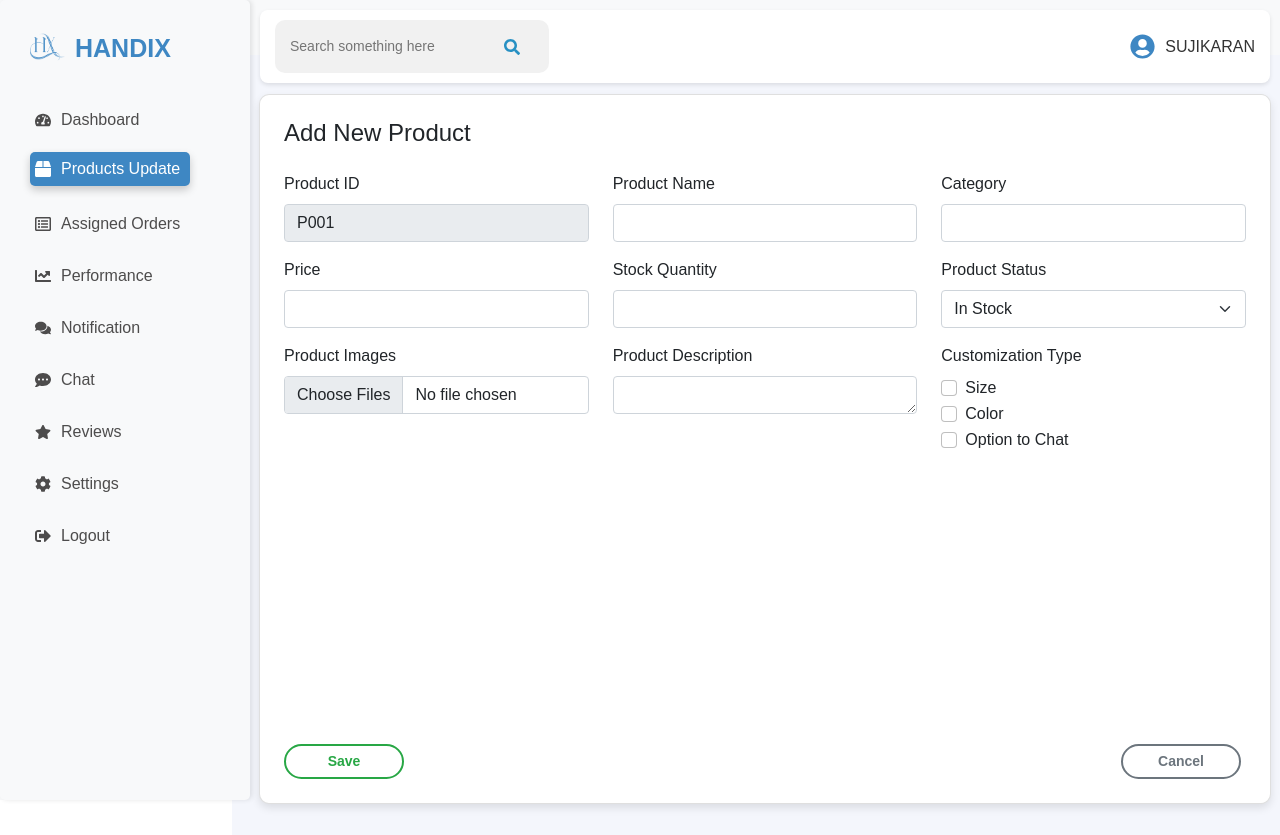
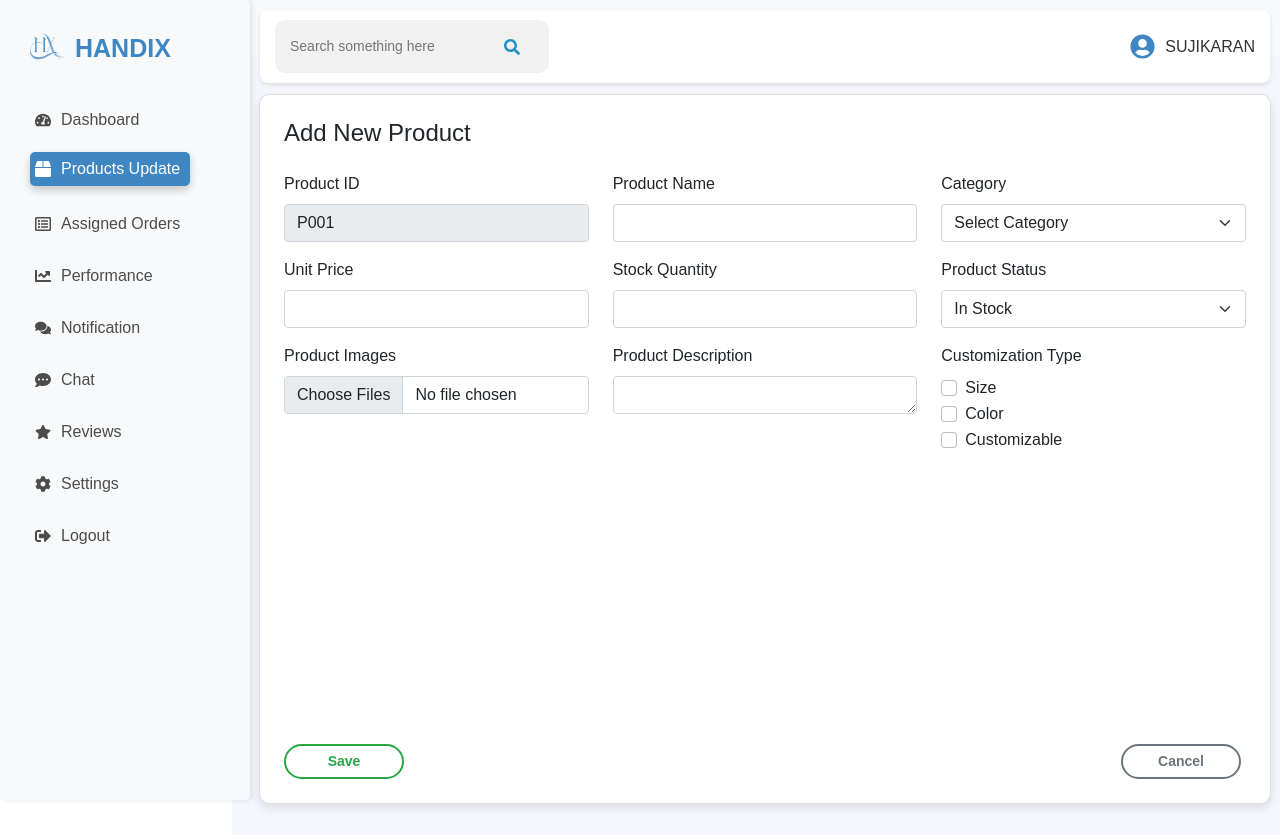
Before and after one commit to sujikaran07/HANDIX, a React (Vite) app in the folder frontend/: page /artisan/products in a window 1280 px wide. Both pictures are taken after typing "Sample" into the empty fields and a click on the button "Add Product". Built offline with nearby package versions, Linux system fonts and the light colour scheme.

Commit message:
enhance AddProductForm; replace price input with unit price, change category input to a dropdown, and update labels for clarity

```diff
--- a/frontend/src/components/artisan/AddProductForm.jsx
+++ b/frontend/src/components/artisan/AddProductForm.jsx
@@ -81,24 +81,30 @@ const AddProductForm = ({ onSave, onCancel }) => {
             </div>
             <div className="col-md-4">
               <label htmlFor="category" className="form-label">Category</label>
-              <input
-                type="text"
-                className="form-control"
+              <select
+                className="form-select"
                 id="category"
                 name="category"
                 value={product.category}
                 onChange={handleChange}
                 required
-              />
+              >
+                <option value="">Select Category</option>
+                <option value="Accessories">Accessories</option>
+                <option value="Carry Goods">Carry Goods</option>
+                <option value="Clothing">Clothing</option>
+                <option value="Crafts">Crafts</option>
+                <option value="Artistry">Artistry</option>
+              </select>
             </div>
           </div>
           <div className="row mb-3">
             <div className="col-md-4">
-              <label htmlFor="price" className="form-label">Price</label>
+              <label htmlFor="unitPrice" className="form-label">Unit Price</label>
               <input
                 type="text"
                 className="form-control"
-                id="price"
+                id="unitPrice"
                 name="price"
                 value={product.price}
                 onChange={handleChange}
@@ -188,7 +194,7 @@ const AddProductForm = ({ onSave, onCancel }) => {
                   checked={product.customization.chat}
                   onChange={handleCustomizationChange}
                 />
-                <label htmlFor="chat" className="form-check-label">Option to Chat</label>
+                <label htmlFor="chat" className="form-check-label">Customizable</label>
               </div>
             </div>
           </div>
```
